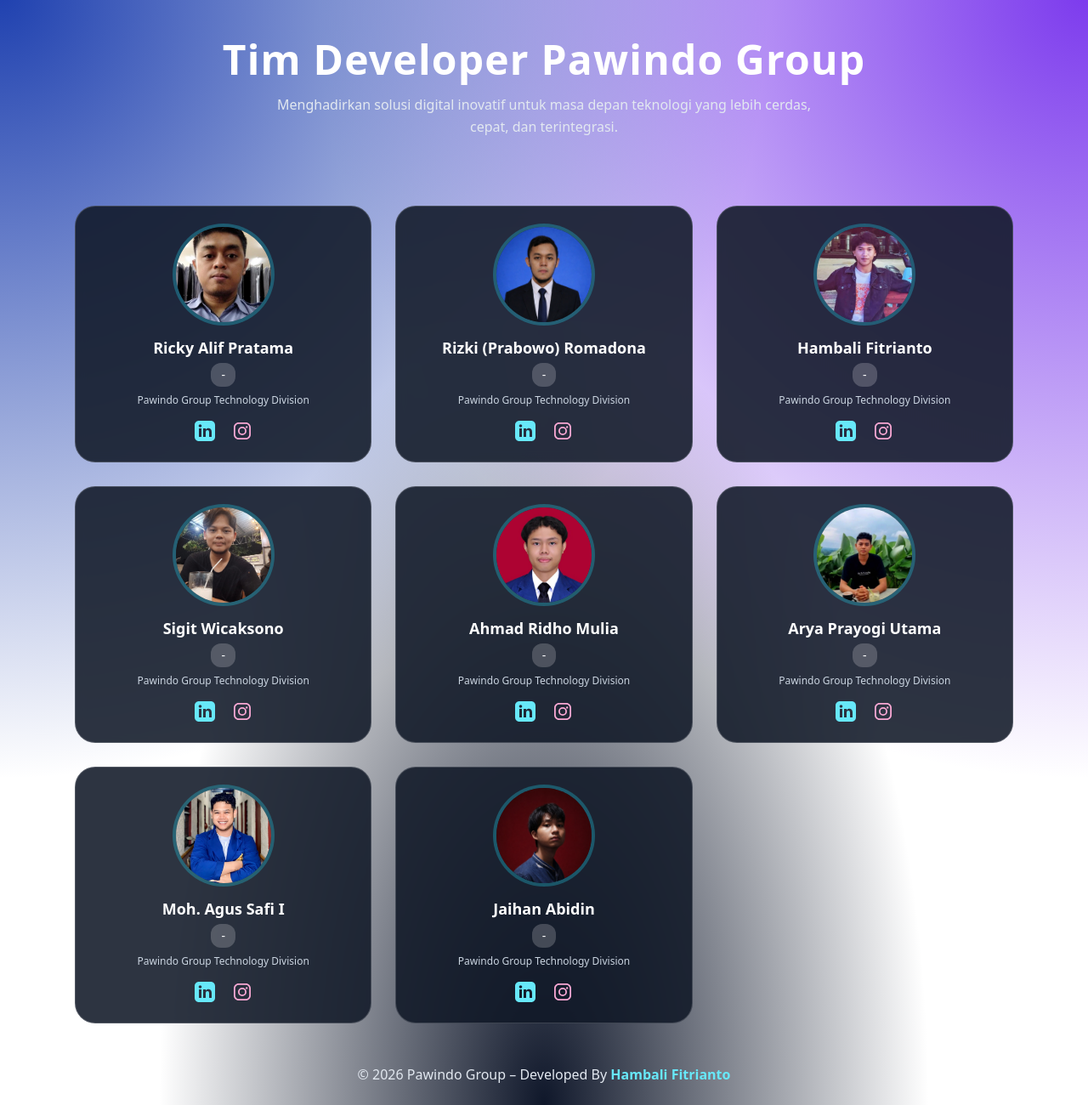
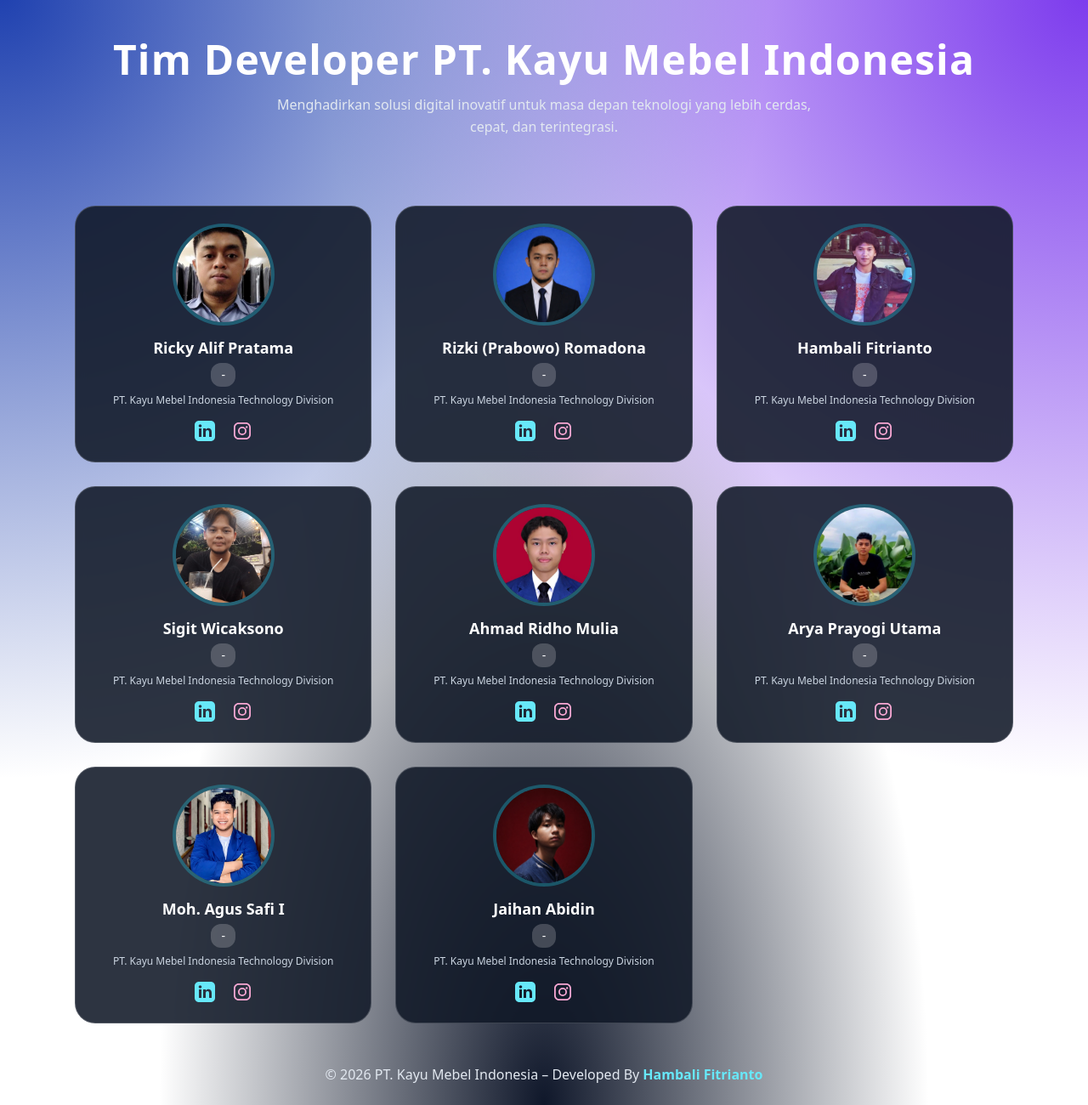
Before and after one commit to it07kmi-hf/team-developer, a website: page index.html in a window 1280 px wide. Shown: the part 10-1310 px from the top of the page at 85% size. Drawn offline with nearby package versions, Linux system fonts and the light colour scheme.

Commit message:
pt kayu mebel indonesia

```diff
--- a/index.html
+++ b/index.html
@@ -6,7 +6,7 @@
 
 <script src="https://cdn.tailwindcss.com"></script>
 
-<title>Tim Developer – Pawindo Group</title>
+<title>Tim Developer – PT. Kayu Mebel Indonesia</title>
 
 <style>
 body {
@@ -68,7 +68,7 @@ body {
 
 <section class="text-center py-14">
   <h1 class="text-4xl md:text-5xl font-bold tracking-wide text-white">
-    Tim Developer Pawindo Group
+    Tim Developer PT. Kayu Mebel Indonesia
   </h1>
 
   <p class="text-slate-200 mt-4 max-w-2xl mx-auto leading-relaxed">
@@ -85,7 +85,7 @@ body {
 </div>
 
 <footer class="text-center text-slate-200 p-6">
-  © 2026 Pawindo Group – Developed By
+  © 2026 PT. Kayu Mebel Indonesia – Developed By
   <span class="font-semibold text-cyan-300 hover:text-cyan-400 transition">
     Hambali Fitrianto
   </span>
--- a/src/app.ts
+++ b/src/app.ts
@@ -101,7 +101,7 @@ class="w-28 h-28 rounded-full mx-auto object-cover ring-4 ring-cyan-400/30 curso
 </div>
 
 <p class="text-xs text-slate-300 mt-2">
-  Pawindo Group Technology Division
+  PT. Kayu Mebel Indonesia Technology Division
 </p>
 
 <div class="mt-4 flex gap-5 justify-center">
@@ -129,5 +129,5 @@ document.addEventListener("DOMContentLoaded", () => {
     app.innerHTML += render(d,i);
   });
 
-  document.title = "Tim Developer – Pawindo Group";
+  document.title = "Tim Developer – PT. Kayu Mebel Indonesia";
 });
```
Also changed, not shown: dist/app.js, img/jourji.jpeg (added).
